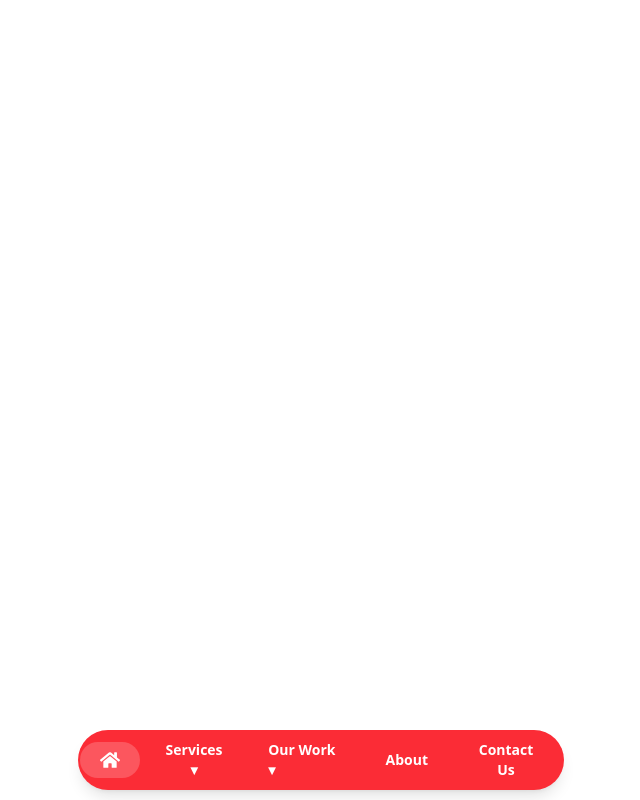
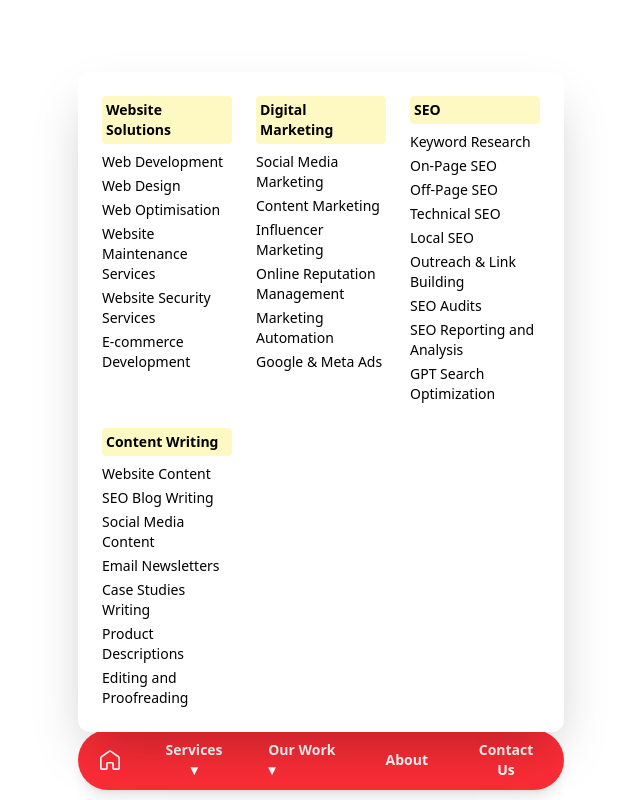
Before and after one commit to rajeev-the/SiteKaro, a React (Vite) app: page / in a window 1280 px wide. Both pictures are taken after a click on the button "Services ▾". Shown: the whole page, without its empty margins (319-959 px from the left). Built offline with nearby package versions, Linux system fonts and the light colour scheme.

Commit message:
first commit

```diff
--- a/src/components/BottomNavbar.jsx
+++ b/src/components/BottomNavbar.jsx
@@ -1,26 +1,109 @@
 import { useState } from "react";
-import { FaHome } from "react-icons/fa";
+import { GrHomeRounded } from "react-icons/gr";
 
 export default function BottomNavbar() {
   const [isPersonalOpen, setIsPersonalOpen] = useState(false);
   const [isCompanyOpen, setIsCompanyOpen] = useState(false);
+  const[menu,setMenu ] = useState("home")
 
   return (
   <div className="fixed bottom-[60px] left-1/2 transform -translate-x-1/2 z-50 w-[486px] h-[10px]">
   <div className="flex items-center bg-red-500 rounded-full px-0.5 py-0.5 shadow-lg space-x-0.5 text-white">
 
-    <button className="bg-white/20 py-2 px-5 rounded-full">
-      <FaHome className="text-white text-xl  " />
-    </button>
+  <button
+  onClick={()=>{
+    setMenu("home")
+    setIsCompanyOpen(false)
+  }}
+  className={`py-2 px-5 rounded-full ${
+    menu === "home" ? "bg-white/30" : ""
+  }`}
+>
+  <GrHomeRounded className="text-white text-xl" />
+</button>
+
 
     <div className="relative">
       <button
-        onClick={() => setIsPersonalOpen(!isPersonalOpen)}
-        className=   " font-semibold text-sm  hover:bg-white/20 py-2 px-5 rounded-full"
+      onClick={
+        () => {setIsCompanyOpen(!isCompanyOpen)
+
+            setMenu("service")
+        }
+      }
+
+        className={`font-semibold text-sm  hover:bg-white/20 py-2 px-5 rounded-full   `}
       >
         Services ▾
       </button>
     </div>
+
+     {isCompanyOpen && (
+  <div className="absolute bottom-2 left-1/2 transform -translate-x-1/2 w-full  bg-white text-black rounded-xl shadow-2xl p-6 grid grid-cols-3 gap-6 z-50">
+
+    {/* Website Solutions */}
+    <div>
+      <h3 className="font-bold text-sm bg-yellow-100 p-1 rounded">Website Solutions</h3>
+      <ul className="text-sm mt-2 space-y-1">
+        <li>Web Development</li>
+        <li>Web Design</li>
+        <li>Web Optimisation</li>
+        <li>Website Maintenance Services</li>
+        <li>Website Security Services</li>
+        <li>E-commerce Development</li>
+      </ul>
+    </div>
+
+    {/* Digital Marketing */}
+    <div>
+      <h3 className="font-bold text-sm bg-yellow-100 p-1 rounded">Digital Marketing</h3>
+      <ul className="text-sm mt-2 space-y-1">
+        <li>Social Media Marketing</li>
+        <li>Content Marketing</li>
+        <li>Influencer Marketing</li>
+        <li>Online Reputation Management</li>
+        <li>Marketing Automation</li>
+        <li>Google & Meta Ads</li>
+      </ul>
+    </div>
+
+    {/* SEO */}
+    <div>
+      <h3 className="font-bold text-sm bg-yellow-100 p-1 rounded">SEO</h3>
+      <ul className="text-sm mt-2 space-y-1">
+        <li>Keyword Research</li>
+        <li>On-Page SEO</li>
+        <li>Off-Page SEO</li>
+        <li>Technical SEO</li>
+        <li>Local SEO</li>
+        <li>Outreach & Link Building</li>
+        <li>SEO Audits</li>
+        <li>SEO Reporting and Analysis</li>
+        <li>GPT Search Optimization</li>
+      </ul>
+    </div>
+
+    {/* Content Writing */}
+    <div>
+      <h3 className="font-bold text-sm bg-yellow-100 p-1 rounded">Content Writing</h3>
+      <ul className="text-sm mt-2 space-y-1">
+        <li>Website Content</li>
+        <li>SEO Blog Writing</li>
+        <li>Social Media Content</li>
+        <li>Email Newsletters</li>
+        <li>Case Studies Writing</li>
+        <li>Product Descriptions</li>
+        <li>Editing and Proofreading</li>
+      </ul>
+    </div>
+
+
+
+
+
+  </div>
+)}
+
 
     <a
       href="#"
@@ -40,11 +123,12 @@ export default function BottomNavbar() {
 
       <div className="relative">
       <button
-        onClick={() => setIsCompanyOpen(!isCompanyOpen)}
+
         className=  "font-semibold text-sm   hover:bg-white/20 p-2 px-5 rounded-full"
       >
         Contact Us
       </button>
+
     </div>
   </div>
 </div>
```
